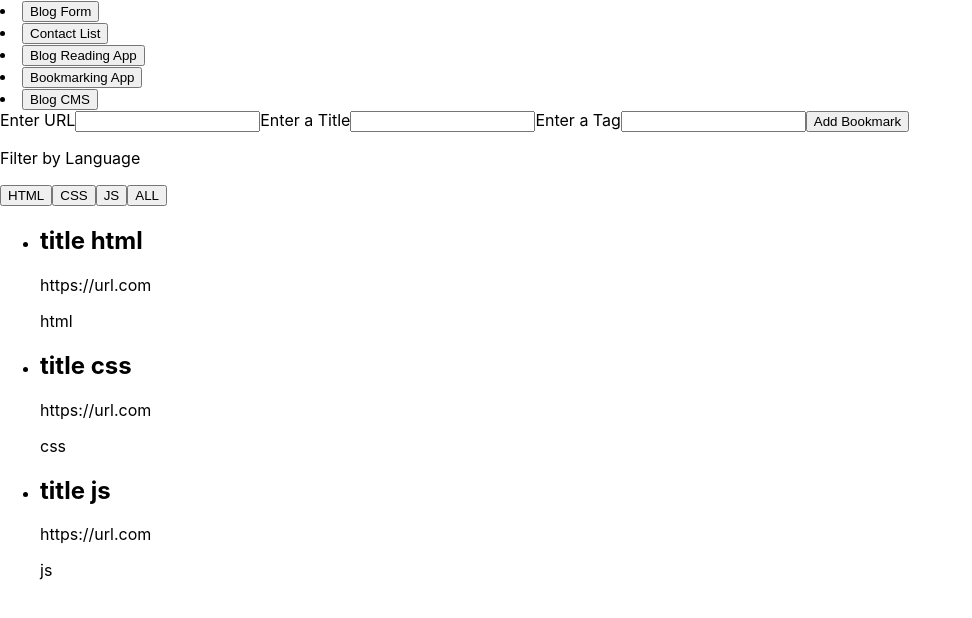
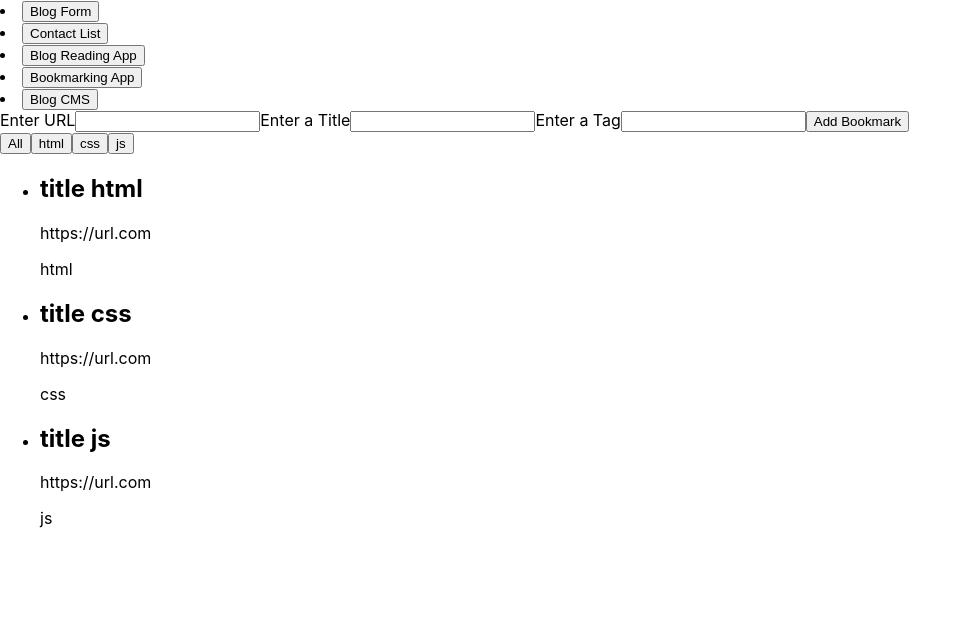
Before and after one commit to lshevick/react-exercises, a React (Create React App) app: page / in a window 1280 px wide. Both pictures are taken after a click on the button "Bookmarking App". Shown: the top 618 px of the page, without its empty margins (0-972 px from the left). Built offline with nearby package versions, Linux system fonts and the light colour scheme.

Commit message:
gets buttons to be unique in bookmark app

```diff
--- a/src/components/BookmarkingApp.js
+++ b/src/components/BookmarkingApp.js
@@ -8,6 +8,7 @@ const DATA = [
     { id: 2, title: 'title css', url: 'https://url.com', tag: 'css' },
     { id: 3, title: 'title js', url: 'https://url.com', tag: 'js' },
 ]
+
 
 const INITIAL_STATE = [];
 
@@ -25,11 +26,11 @@ const BookmarkingApp = () => {
         setUid(uid + 1);
     }
 
+
+
     return (<div className="bookmarking-app">
 
         <BookmarkForm addBookmark={addBookmark} />
-
-        <Tags />
 
         <BookmarkList bookmarks={bookmarks} />
 
--- a/src/components/BookmarkingApp/BookmarkList.js
+++ b/src/components/BookmarkingApp/BookmarkList.js
@@ -1,6 +1,22 @@
 
 const BookmarkList = ({ bookmarks }) => {
 
+
+    // makes array of tags from bookmark state
+    const buttons = bookmarks.map((bookmark) => {
+        const filter = [...bookmark.tag];
+        const newButtons = filter.join('');
+        return newButtons;
+    }
+    )
+
+    const handleFilterClick = (e) => {
+        const currentFilter = e.target.value;
+        console.log(currentFilter);
+    }
+
+
+    // need to use buttons when clicked to filter out the bookmarks that dont have the same tag
     const bookmarkList = bookmarks.map((bookmark) => (
         <li key={bookmark.id}>
             <div>
@@ -11,10 +27,31 @@ const BookmarkList = ({ bookmarks }) => {
         </li>
     ));
 
+
+    //makes Set of unique buttons from provided tags
+    const filterButtons = [...new Set(buttons)].map((button, i) => {
+        console.log(button);
+        return (<button
+            key={i}
+            type='button'
+            value={button}
+            onClick={handleFilterClick}>
+            {button}
+        </button>
+        )
+    })
+
+
     return (
-        <ul className="bookmarks">
-            {bookmarkList}
-        </ul>
+        <>
+            <div className="filter-buttons">
+                <button type='button' value='All' onClick={handleFilterClick} >All</button>
+                {filterButtons}
+            </div>
+            <ul className="bookmarks">
+                {bookmarkList}
+            </ul>
+        </>
     );
 }
 
--- a/src/components/BookmarkingApp/Tags.js
+++ b/src/components/BookmarkingApp/Tags.js
@@ -1,13 +1,26 @@
 
+const Tags = ({ bookmarks }) => {
 
-const Tags = () => {
-  return <div className="tags">
+    const handleClick = (e) => {
+
+    }
+
+    const buttons = bookmarks.map((bookmark) => (
+        <button
+        key={bookmark.id}
+        type='button'
+
+        >
+            {bookmark.tag}
+            </button>
+    ))
+
+    return (
+        <div className="tags">
             <p>Filter by Language</p>
-            <button type="button">HTML</button>
-            <button type="button">CSS</button>
-            <button type="button">JS</button>
-            <button type="button">ALL</button>
-        </div>;
+            {buttons}
+        </div>
+    );
 }
 
 export default Tags;
```
